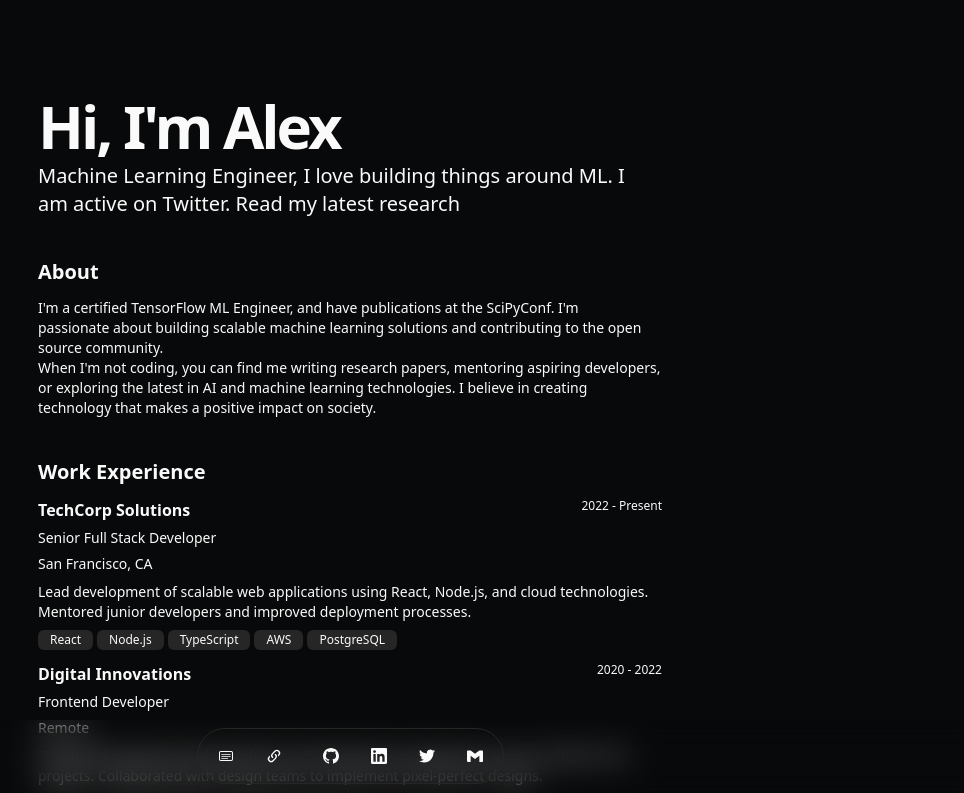
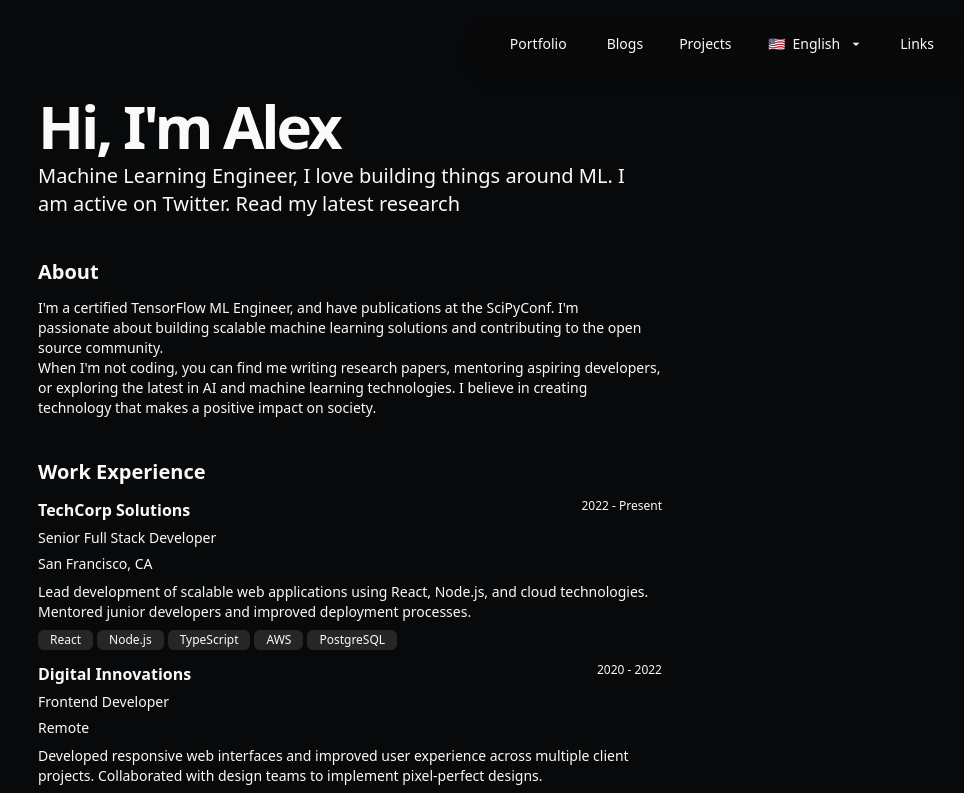
Before and after one commit to dinocodesx/svportfolio, a SvelteKit app: page / in a window 1280 px wide. Shown: the top 793 px of the page, without its empty margins (290-1254 px from the left). Built offline with nearby package versions, Linux system fonts and the light colour scheme.

Commit message:
feat: updated navbar

```diff
--- a/src/components/Dock.svelte
+++ /dev/null
@@ -1,103 +0,0 @@
-<script lang="ts">
-	import { onMount } from 'svelte';
-
-	let mounted = false;
-
-	const socialLinks = [
-		{
-			href: 'https://github.com/debarshee2004',
-			icon: 'M12 0c-6.626 0-12 5.373-12 12 0 5.302 3.438 9.8 8.207 11.387.599.111.793-.261.793-.577v-2.234c-3.338.726-4.033-1.416-4.033-1.416-.546-1.387-1.333-1.756-1.333-1.756-1.089-.745.083-.729.083-.729 1.205.084 1.839 1.237 1.839 1.237 1.07 1.834 2.807 1.304 3.492.997.107-.775.418-1.305.762-1.604-2.665-.305-5.467-1.334-5.467-5.931 0-1.311.469-2.381 1.236-3.221-.124-.303-.535-1.524.117-3.176 0 0 1.008-.322 3.301 1.23.957-.266 1.983-.399 3.003-.404 1.02.005 2.047.138 3.006.404 2.291-1.552 3.297-1.23 3.297-1.23.653 1.653.242 2.874.118 3.176.77.84 1.235 1.911 1.235 3.221 0 4.609-2.807 5.624-5.479 5.921.43.372.823 1.102.823 2.222v3.293c0 .319.192.694.801.576 4.765-1.589 8.199-6.086 8.199-11.386 0-6.627-5.373-12-12-12z',
-			label: 'GitHub'
-		},
-		{
-			href: 'https://linkedin.com/in/debarsheedas2004',
-			icon: 'M20.447 20.452h-3.554v-5.569c0-1.328-.027-3.037-1.852-3.037-1.853 0-2.136 1.445-2.136 2.939v5.667H9.351V9h3.414v1.561h.046c.477-.9 1.637-1.85 3.37-1.85 3.601 0 4.267 2.37 4.267 5.455v6.286zM5.337 7.433c-1.144 0-2.063-.926-2.063-2.065 0-1.138.92-2.063 2.063-2.063 1.14 0 2.064.925 2.064 2.063 0 1.139-.925 2.065-2.064 2.065zm1.782 13.019H3.555V9h3.564v11.452zM22.225 0H1.771C.792 0 0 .774 0 1.729v20.542C0 23.227.792 24 1.771 24h20.451C23.2 24 24 23.227 24 22.271V1.729C24 .774 23.2 0 22.222 0h.003z',
-			label: 'LinkedIn'
-		},
-		{
-			href: 'https://twitter.com/debarshee2004',
-			icon: 'M23.953 4.57a10 10 0 01-2.825.775 4.958 4.958 0 002.163-2.723c-.951.555-2.005.959-3.127 1.184a4.92 4.92 0 00-8.384 4.482C7.69 8.095 4.067 6.13 1.64 3.162a4.822 4.822 0 00-.666 2.475c0 1.71.87 3.213 2.188 4.096a4.904 4.904 0 01-2.228-.616v.06a4.923 4.923 0 003.946 4.827 4.996 4.996 0 01-2.212.085 4.936 4.936 0 004.604 3.417 9.867 9.867 0 01-6.102 2.105c-.39 0-.779-.023-1.17-.067a13.995 13.995 0 007.557 2.209c9.053 0 13.998-7.496 13.998-13.985 0-.21 0-.42-.015-.63A9.935 9.935 0 0024 4.59z',
-			label: 'Twitter'
-		},
-		{
-			href: 'mailto:debarsheedas2004@gmail.com',
-			icon: 'M24 5.457v13.909c0 .904-.732 1.636-1.636 1.636h-3.819V11.73L12 16.64l-6.545-4.91v9.273H1.636A1.636 1.636 0 0 1 0 19.366V5.457c0-.904.732-1.636 1.636-1.636h3.819v.001L12 8.773l6.545-4.951h3.819C23.268 3.821 24 4.553 24 5.457z',
-			label: 'Email'
-		}
-	];
-
-	onMount(() => {
-		mounted = true;
-	});
-</script>
-
-<div
-	class="pointer-events-none fixed inset-x-0 bottom-0 z-30 mx-auto mb-4 flex h-full max-h-14 origin-bottom"
->
-	<div
-		class="bg-background fixed inset-x-0 bottom-0 h-20 w-full to-transparent backdrop-blur-lg"
-	></div>
-	<div
-		class={`bg-background border-border fade-in pointer-events-auto relative z-50 mx-auto flex h-full min-h-full items-center rounded-full border px-1 shadow-lg ${mounted ? 'opacity-100' : 'opacity-0'}`}
-		style="animation-delay: 2s;"
-	>
-		<!-- Blog link -->
-		<a
-			href="/blogs"
-			class="hover:bg-muted group relative flex size-12 items-center justify-center rounded-full transition-colors"
-			title="Blog"
-		>
-			<svg class="h-4 w-4 fill-current" viewBox="0 0 24 24">
-				<path
-					d="M4 19.5A2.5 2.5 0 0 1 1.5 17V7A2.5 2.5 0 0 1 4 4.5h16A2.5 2.5 0 0 1 22.5 7v10a2.5 2.5 0 0 1-2.5 2.5H4zm0-1.5h16a1 1 0 0 0 1-1V7a1 1 0 0 0-1-1H4a1 1 0 0 0-1 1v10a1 1 0 0 0 1 1zm1-9h14v1H5v-1zm0 3h14v1H5v-1zm0 3h10v1H5v-1z"
-				/>
-			</svg>
-			<div
-				class="bg-foreground text-background pointer-events-none absolute bottom-full mb-2 rounded px-2 py-1 text-xs whitespace-nowrap opacity-0 transition-opacity group-hover:opacity-100"
-			>
-				Blog
-			</div>
-		</a>
-
-		<!-- Links page -->
-		<a
-			href="/links"
-			class="hover:bg-muted group relative flex size-12 items-center justify-center rounded-full transition-colors"
-			title="Links"
-		>
-			<svg class="h-4 w-4 fill-current" viewBox="0 0 24 24">
-				<path
-					d="M10.59 13.41c.41.39.41 1.03 0 1.42-.39.39-1.03.39-1.42 0a5.003 5.003 0 0 1 0-7.07l3.54-3.54a5.003 5.003 0 0 1 7.07 0 5.003 5.003 0 0 1 0 7.07l-1.49 1.49c.01-.82-.12-1.64-.4-2.42l.47-.48a2.982 2.982 0 0 0 0-4.24 2.982 2.982 0 0 0-4.24 0l-3.53 3.53a2.982 2.982 0 0 0 0 4.24zm2.82-4.24c.39-.39 1.03-.39 1.42 0a5.003 5.003 0 0 1 0 7.07l-3.54 3.54a5.003 5.003 0 0 1-7.07 0 5.003 5.003 0 0 1 0-7.07l1.49-1.49c-.01.82.12 1.64.4 2.43l-.47.47a2.982 2.982 0 0 0 0 4.24 2.982 2.982 0 0 0 4.24 0l3.53-3.53a2.982 2.982 0 0 0 0-4.24.996.996 0 0 1 0-1.42z"
-				/>
-			</svg>
-			<div
-				class="bg-foreground text-background pointer-events-none absolute bottom-full mb-2 rounded px-2 py-1 text-xs whitespace-nowrap opacity-0 transition-opacity group-hover:opacity-100"
-			>
-				Links
-			</div>
-		</a>
-
-		<!-- Separator -->
-		<div class="bg-border mx-1 h-8 w-px"></div>
-
-		<!-- Social links -->
-		{#each socialLinks as social}
-			<a
-				href={social.href}
-				target="_blank"
-				rel="noopener noreferrer"
-				class="hover:bg-muted group relative flex size-12 items-center justify-center rounded-full transition-colors"
-				title={social.label}
-			>
-				<svg class="h-4 w-4 fill-current" viewBox="0 0 24 24">
-					<path d={social.icon} />
-				</svg>
-				<div
-					class="bg-foreground text-background pointer-events-none absolute bottom-full mb-2 rounded px-2 py-1 text-xs whitespace-nowrap opacity-0 transition-opacity group-hover:opacity-100"
-				>
-					{social.label}
-				</div>
-			</a>
-		{/each}
-	</div>
-</div>
--- /dev/null
+++ b/src/components/Navbar.svelte
@@ -0,0 +1,140 @@
+<script lang="ts">
+	import { onMount } from 'svelte';
+
+	let mounted = false;
+	let showLanguageDropdown = false;
+
+	const languages = [
+		{ code: 'en', name: 'English', flag: '🇺🇸' },
+		{ code: 'es', name: 'Español', flag: '🇪🇸' },
+		{ code: 'ja', name: '日本語', flag: '🇯🇵' },
+		{ code: 'de', name: 'Deutsch', flag: '🇩🇪' },
+		{ code: 'fr', name: 'Français', flag: '🇫🇷' }
+	];
+
+	let currentLanguage = languages[0];
+
+	onMount(() => {
+		mounted = true;
+	});
+
+	function selectLanguage(language: (typeof languages)[0]) {
+		currentLanguage = language;
+		showLanguageDropdown = false;
+		// Here you would typically implement language switching logic
+		console.log('Language changed to:', language.code);
+	}
+
+	function toggleLanguageDropdown() {
+		showLanguageDropdown = !showLanguageDropdown;
+	}
+
+	// Close dropdown when clicking outside
+	function handleClickOutside(event: MouseEvent) {
+		const target = event.target as Element;
+		if (!target.closest('.language-dropdown')) {
+			showLanguageDropdown = false;
+		}
+	}
+
+	onMount(() => {
+		document.addEventListener('click', handleClickOutside);
+		return () => {
+			document.removeEventListener('click', handleClickOutside);
+		};
+	});
+</script>
+
+<nav class="pointer-events-none fixed top-4 right-4 z-30 flex h-full max-h-14 origin-top">
+	<div
+		class={`bg-background fade-in pointer-events-auto relative z-50 flex h-full min-h-full items-center rounded-full px-6 shadow-lg backdrop-blur-lg ${mounted ? 'opacity-100' : 'opacity-0'}`}
+		style="animation-delay: 0.5s;"
+	>
+		<!-- Logo/Home -->
+		<a
+			href="/"
+			class="hover:bg-muted group relative flex items-center justify-center rounded-full px-4 py-2 text-sm font-medium transition-colors"
+			title="Home"
+		>
+			Portfolio
+		</a>
+
+		<!-- Navigation Links -->
+		<div class="ml-2 flex items-center space-x-1">
+			<!-- Blogs -->
+			<a
+				href="/blogs"
+				class="hover:bg-muted group relative flex items-center justify-center rounded-full px-4 py-2 text-sm transition-colors"
+				title="Blogs"
+			>
+				Blogs
+			</a>
+
+			<!-- Projects -->
+			<a
+				href="/projects"
+				class="hover:bg-muted group relative flex items-center justify-center rounded-full px-4 py-2 text-sm transition-colors"
+				title="Projects"
+			>
+				Projects
+			</a>
+
+			<!-- Language Dropdown -->
+			<div class="language-dropdown relative">
+				<button
+					on:click={toggleLanguageDropdown}
+					class="hover:bg-muted group relative flex items-center justify-center rounded-full px-4 py-2 text-sm transition-colors"
+					title="Change Language"
+					aria-haspopup="true"
+					aria-expanded={showLanguageDropdown}
+				>
+					<span class="mr-2">{currentLanguage.flag}</span>
+					<span class="mr-2">{currentLanguage.name}</span>
+					<svg
+						class="h-4 w-4 fill-current transition-transform {showLanguageDropdown
+							? 'rotate-180'
+							: ''}"
+						viewBox="0 0 24 24"
+					>
+						<path d="M7 10l5 5 5-5z" />
+					</svg>
+				</button>
+
+				{#if showLanguageDropdown}
+					<div
+						class="bg-background border-border absolute top-full left-0 z-50 mt-2 min-w-[150px] rounded-lg border py-2 shadow-lg"
+						role="menu"
+						aria-orientation="vertical"
+					>
+						{#each languages as language}
+							<button
+								on:click={() => selectLanguage(language)}
+								class="hover:bg-muted flex w-full items-center px-4 py-2 text-left text-sm transition-colors"
+								role="menuitem"
+								class:bg-muted={currentLanguage.code === language.code}
+							>
+								<span class="mr-3">{language.flag}</span>
+								<span>{language.name}</span>
+							</button>
+						{/each}
+					</div>
+				{/if}
+			</div>
+
+			<!-- Links -->
+			<a
+				href="/links"
+				class="hover:bg-muted group relative flex items-center justify-center rounded-full px-4 py-2 text-sm transition-colors"
+				title="Links"
+			>
+				Links
+			</a>
+		</div>
+	</div>
+</nav>
+
+<style>
+	.fade-in {
+		transition: opacity 0.5s ease-in-out;
+	}
+</style>
--- a/src/routes/+page.svelte
+++ b/src/routes/+page.svelte
@@ -6,7 +6,7 @@
 	import Projects from '../components/Projects.svelte';
 	import Volunteering from '../components/Volunteering.svelte';
 	import Contact from '../components/Contact.svelte';
-	import Dock from '../components/Dock.svelte';
+	import Navbar from '../components/Navbar.svelte';
 </script>
 
 <svelte:head>
@@ -27,4 +27,4 @@
 	<Contact />
 </main>
 
-<Dock />
+<Navbar />
--- a/src/routes/blogs/+layout.svelte
+++ b/src/routes/blogs/+layout.svelte
@@ -1,5 +1,8 @@
 <script lang="ts">
+	import Navbar from '../../components/Navbar.svelte';
 	let { children } = $props();
 </script>
 
 {@render children()}
+
+<Navbar />
--- a/src/routes/links/+layout.svelte
+++ b/src/routes/links/+layout.svelte
@@ -1,5 +1,8 @@
 <script lang="ts">
+	import Navbar from '../../components/Navbar.svelte';
 	let { children } = $props();
 </script>
 
 {@render children()}
+
+<Navbar />
--- a/src/routes/projects/+layout.svelte
+++ b/src/routes/projects/+layout.svelte
@@ -0,0 +1,8 @@
+<script lang="ts">
+	import Navbar from '../../components/Navbar.svelte';
+	let { children } = $props();
+</script>
+
+{@render children()}
+
+<Navbar />
```
